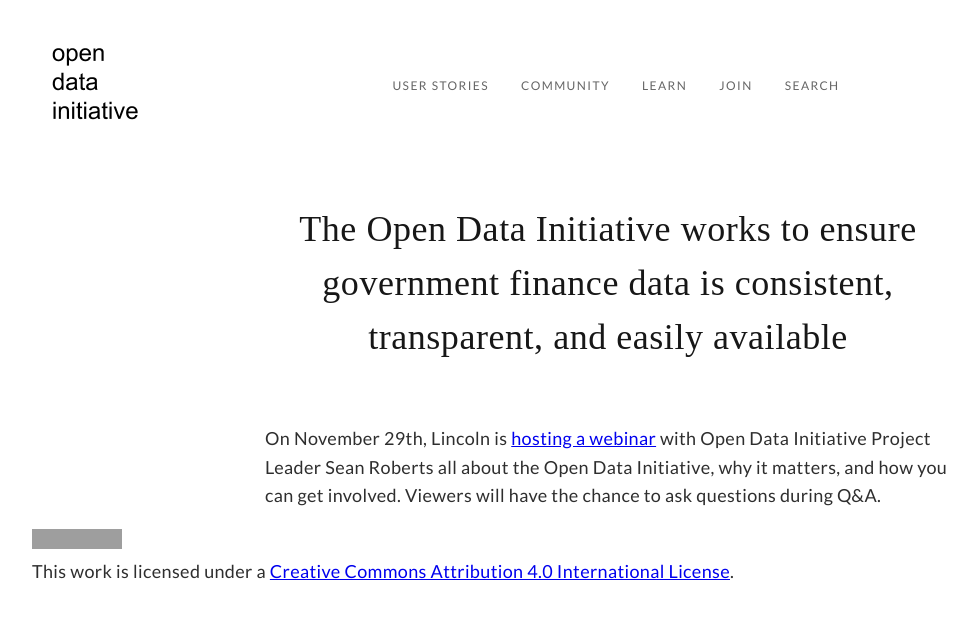
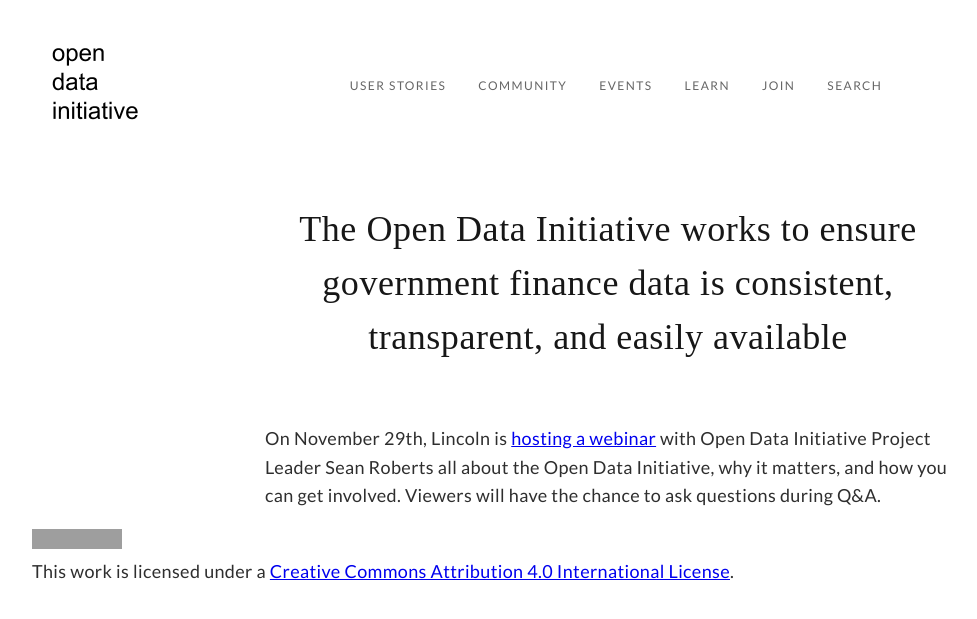
Before and after one commit to opendatainitiative/opendatainitiative.github.io, a Jekyll site: the page built from index.md, in a window 1280 px wide. Shown: the top 619 px of the page, without its empty margins (32-1009 px from the left). Built offline with Jekyll 4.4.1, drawn with Linux system fonts in a browser that asks for light colours; grey boxes are pictures that could not be loaded.

Commit message:
fix syntax error navbar

```diff
--- a/_includes/nav-items.html
+++ b/_includes/nav-items.html
@@ -1,6 +1,6 @@
 <a class="navbar-item" href="{{ '/users' | relative_url }}">User Stories</a>
 <a class="navbar-item" href="{{ '/community' | relative_url }}">Community</a>
-<a class="navbar-item" href="{{ '/events' | relative_url ">Events</a>
+<a class="navbar-item" href="{{ '/events' | relative_url }}">Events</a>
 <a class="navbar-item" href="{{ '/learn' | relative_url }}">Learn</a>
 <a class="navbar-item" href="{{ '/join' | relative_url }}">Join</a>
 <a class="navbar-item" href="{{ '/search' | relative_url }}">Search</a>
```
